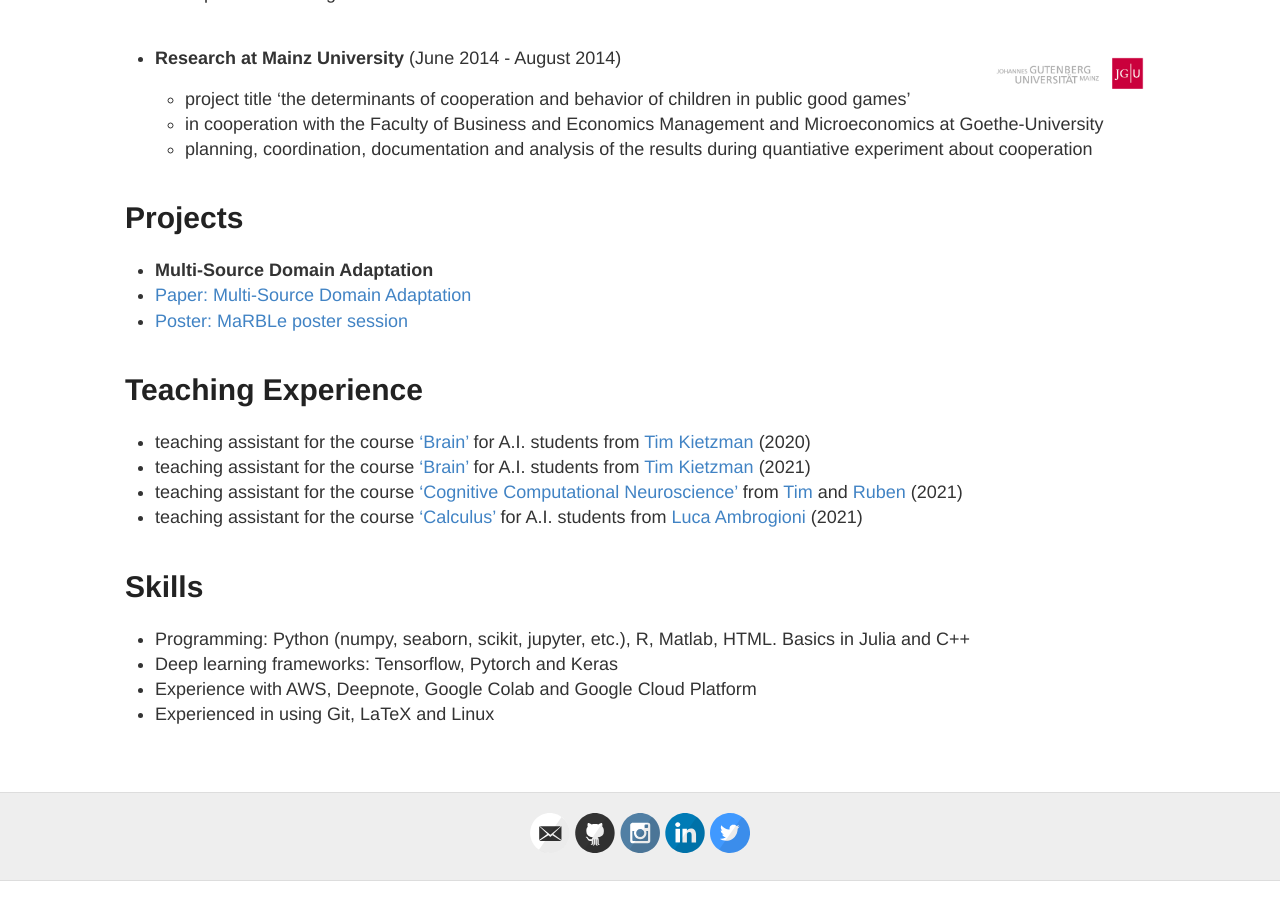
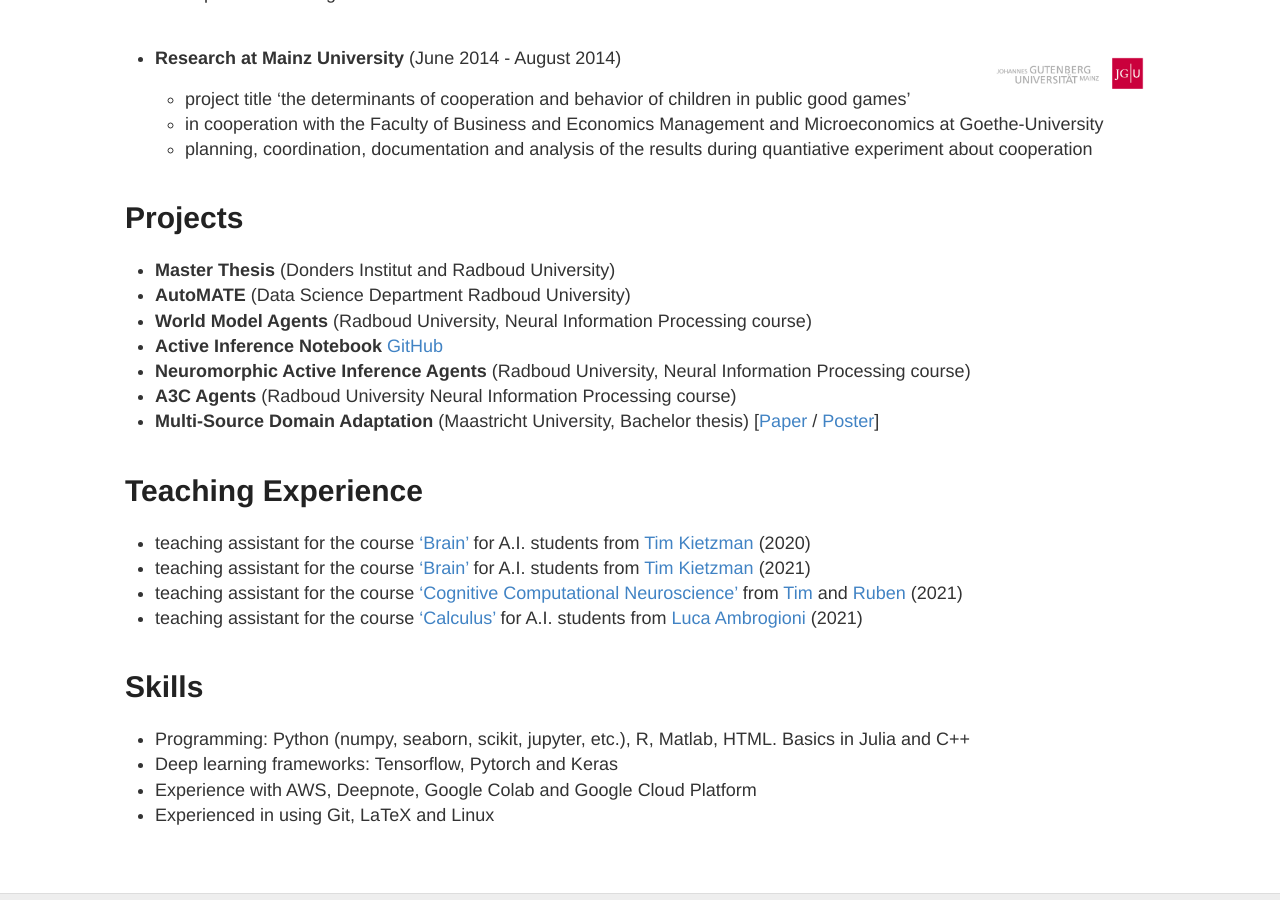
Before and after one commit to Mariusmarten/mariusmarten.github.io, a Jekyll site: the page built from about.md, in a window 1280 px wide and 900 px high, scrolled down 1987 px. Built offline with Jekyll 4.4.1, drawn with Linux system fonts in a browser that asks for light colours.

Commit message:
update projects

```diff
--- a/about.md
+++ b/about.md
@@ -69,10 +69,13 @@ My overall interest lies in unsupervised representation learning and its link to
 
 # Projects
 
-
-* **Multi-Source Domain Adaptation**
-- [Paper: Multi-Source Domain Adaptation]({{mariusmarten.github.io}}/projects/BT_TransferLearning_CN.pdf)
-- [Poster: MaRBLe poster session]({{mariusmarten.github.io}}/projects/2019_Poster_MaRBLe.pdf)
+* **Master Thesis**  (Donders Institut and Radboud University)
+* **AutoMATE**  (Data Science Department Radboud University)
+* **World Model Agents** (Radboud University, Neural Information Processing course)
+* **Active Inference Notebook** [GitHub](https://github.com/pl-robotdecision/tutorials-active-inference/blob/main/exercises/1_FEP_TheSensingWheel_Perception_exercise.ipynb)
+* **Neuromorphic Active Inference Agents** (Radboud University, Neural Information Processing course)
+* **A3C Agents** (Radboud University Neural Information Processing course)
+* **Multi-Source Domain Adaptation** (Maastricht University, Bachelor thesis) [[Paper]({{mariusmarten.github.io}}/projects/BT_TransferLearning_CN.pdf) / [Poster]({{mariusmarten.github.io}}/projects/2019_Poster_MaRBLe.pdf)]
 
 
 # Teaching Experience
```
